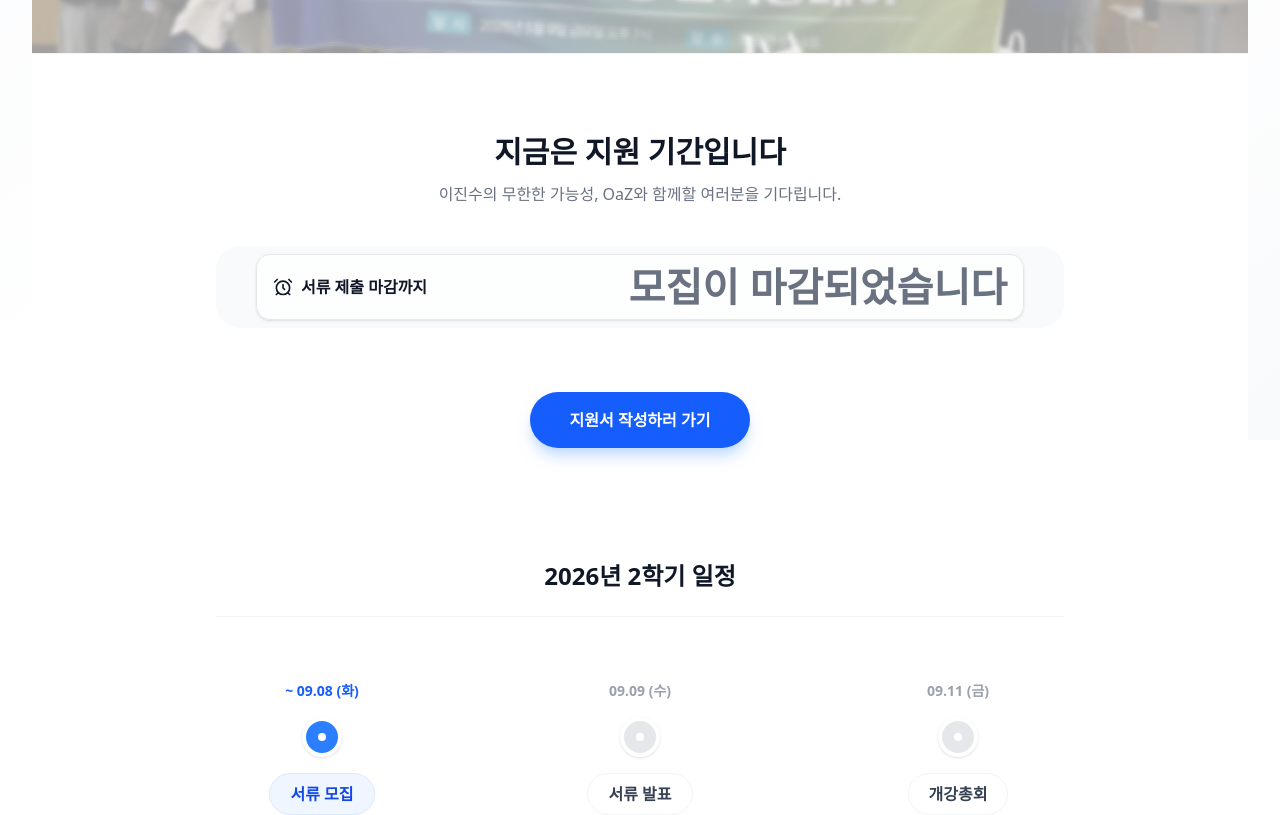
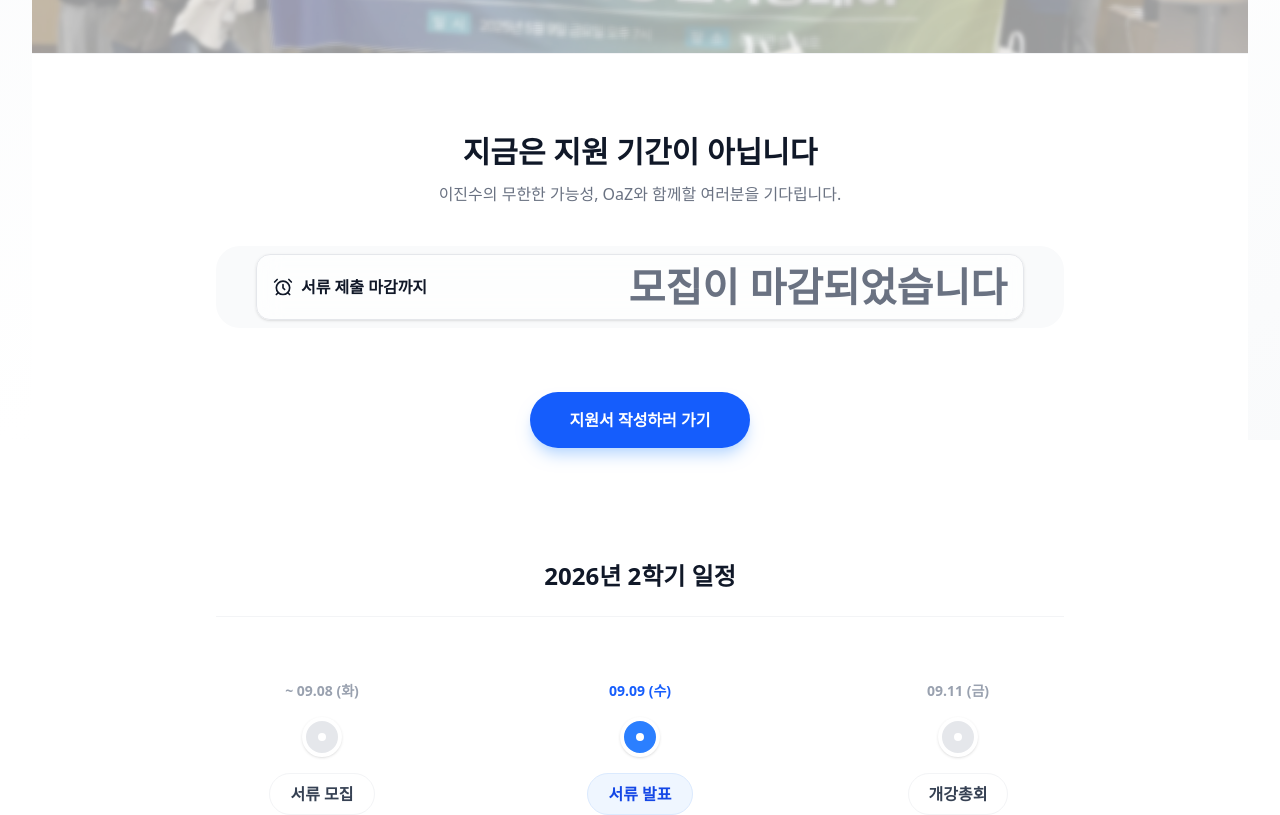
Before and after one commit to koreaoaz/oazkorea_web, a Next.js app: page /recruit/recruitment in a window 1280 px wide. Shown: the part 360-1175 px from the top of the page. Built offline with nearby package versions, Linux system fonts and the light colour scheme; no server answers.

Commit message:
[Update[ recruit schedule

```diff
--- a/src/app/recruit/recruitment/page.tsx
+++ b/src/app/recruit/recruitment/page.tsx
@@ -32,7 +32,7 @@ export default function RecruitmentPage() {
         {/* 2. 현재 상태 알림 & 카운트다운 */}
         <section className="text-center space-y-10">
           <div className="space-y-3">
-            <h2 className="text-3xl font-bold text-gray-900">지금은 지원 기간입니다</h2>
+            <h2 className="text-3xl font-bold text-gray-900">지금은 지원 기간이 아닙니다</h2>
             <p className="text-gray-500">이진수의 무한한 가능성, OaZ와 함께할 여러분을 기다립니다.</p>
           </div>
 
@@ -57,8 +57,8 @@ export default function RecruitmentPage() {
           <div className="relative flex flex-wrap justify-between gap-8 md:gap-0">
             <div className="hidden md:block absolute top-5 left-0 w-full h-[2px] bg-gray-100 -z-10" />
 
-            <TimelineItem date="~ 09.08 (화)" label="서류 모집" isHighlight />
-            <TimelineItem date="09.09 (수)" label="서류 발표"  />
+            <TimelineItem date="~ 09.08 (화)" label="서류 모집" />
+            <TimelineItem date="09.09 (수)" label="서류 발표" isHighlight />
             <TimelineItem date="09.11 (금)" label="개강총회" />
           </div>
 
```
